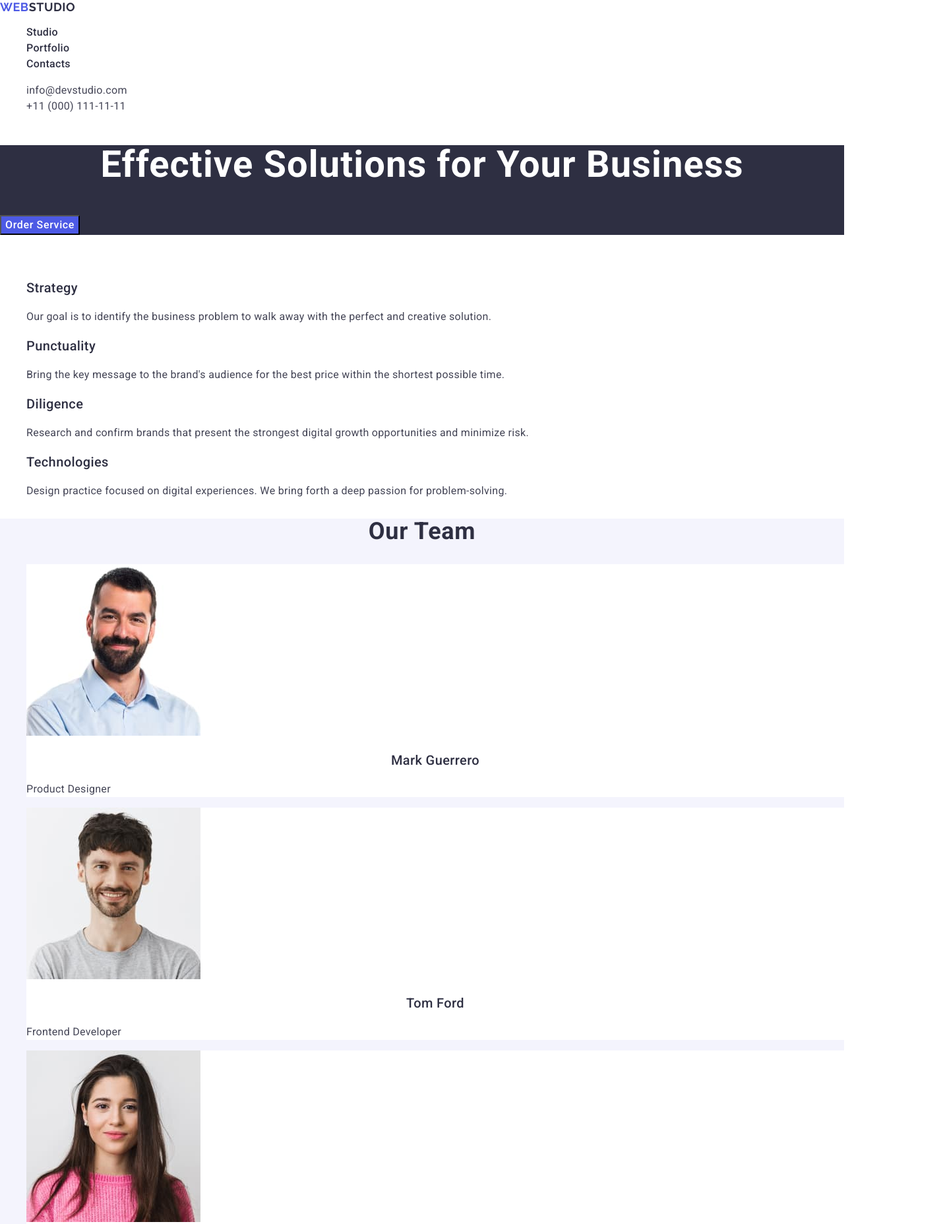
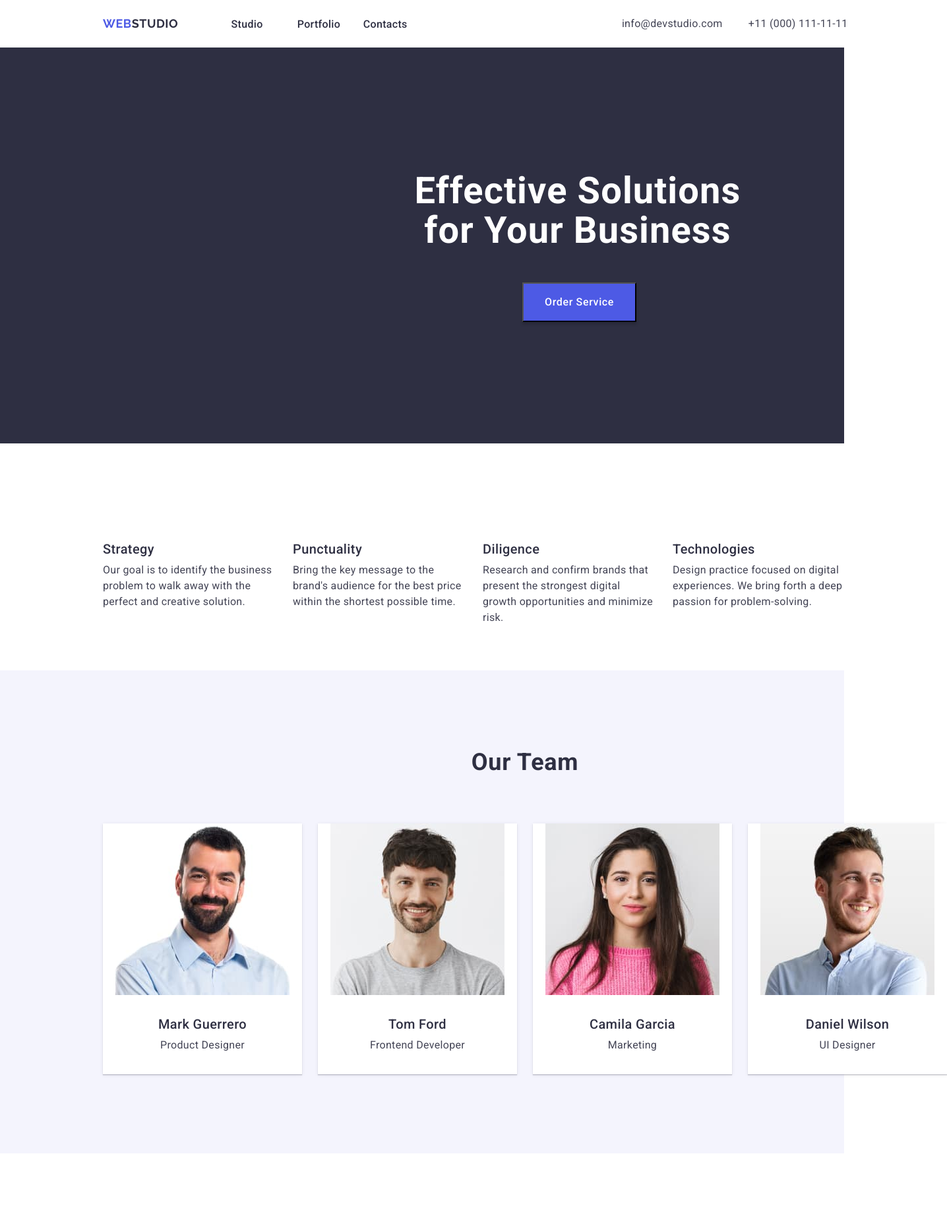
Before and after one commit to MariannaHon/goit-markup-hw-03, a plain HTML site: page index.html in a window 1280 px wide. Shown: the top 1855 px of the page at 66% size, 1436 px wide, since content can reach past the window. Drawn offline with nearby package versions, Linux system fonts and the light colour scheme.

Commit message:
commit-1
added paddings/margins etc. from figma

```diff
--- a/css/styles.css
+++ b/css/styles.css
@@ -1,11 +1,13 @@
 body {
     font-family: 'Roboto', sans-serif;
     color:#434455;
-    background-color: var(--WHITE, #FFF);
+    background-color: #FFF;
 }
+/* Logo */
 .navigation .logo .black {
-    color: var(--NAVY-BLUE, #2E2F42);
+    color:#2E2F42;
     font-family: 'Raleway', sans-serif;
+    width: 71px;
 }
 .bottom .logo .black {
     color: #f4f4fd;
@@ -18,7 +20,25 @@ body {
     line-height: 1.17;
     letter-spacing: 0.03em;
     text-transform: uppercase;
-    color: var(--IRIS, #4D5AE5);
+    color:#4D5AE5;
+    display: inline-flex;
+    height: 24px;
+    align-items: center;
+    flex-shrink: 0;
+}
+
+/* Header */
+/* Navigation */
+
+.list-nav {
+    display: inline-flex;
+    align-items: flex-start;
+    gap: 40px;
+    margin-left: 76px;
+    margin-right: 332px;
+}
+.item-nav {
+    width: calc((100% - 80px) / 3);
 }
 .button-nav {
     font-size: 16px;
@@ -28,36 +48,45 @@ body {
     color: #2e2f42;
 }
 .button-nav:hover {
-    color: var(--OCEAN, #404BBF);
+    color:#404BBF;
     font-size: 16px;
     font-weight: 500;
     line-height: 1.5;
     letter-spacing: 0.02em;
 }
 .button-nav:active {
-    color: var(--OCEAN, #404BBF);
+    color:#404BBF;
     font-size: 16px;
     font-weight: 500;
     line-height: 1.5;
     letter-spacing: 0.02em;
 }
 .button-nav:focus {
-    color: var(--OCEAN, #404BBF);
+    color:#404BBF;
     font-size: 16px;
     font-weight: 500;
     line-height: 1.5;
     letter-spacing: 0.02em;
 }
+/* Contacts */
 .contacts {
-    color: var(--SLATE, #434455);
+    color:#434455;
     font-size: 16px;
     font-style: normal;
     font-weight: 400;
     line-height: 1.5;
     letter-spacing: 0.02em;
 }
+.list-contacts {
+    display: inline-flex;
+    align-items: flex-start;
+    gap: 40px;
+}
+.item-contacts {
+    width: calc((100% - 40px) / 2);
+}
 .contacts:hover {
-    color: var(--OCEAN, #404BBF);
+    color:#404BBF;
     font-size: 16px;
     font-weight: 400;
     line-height: 1.5;
@@ -65,35 +94,56 @@ body {
     font-style: normal;
 }
 .contacts:focus {
-    color: var(--OCEAN, #404BBF);
+    color:#404BBF;
     font-size: 16px;
     font-weight: 400;
     line-height: 1.5;
     letter-spacing: 0.02em;
     font-style: normal;
 }
+/* Basic */
 ul, ol {
     list-style-type: none;
+    margin: 0;
+    padding-left: 0;
 }
 a {
     text-decoration: none;
 }
+h1, h2, h3, h4, h5, h6, p {
+    margin: 0;
+}
+img {
+    display: block;
+    max-width: 100%;
+}
+/* Section 1 */
 .title {
-    color: var(--WHITE, #FFF);
+    color:#FFF;
     font-size: 56px;
     font-weight: 700;
     line-height: 1.07;
-    letter-spacing: 1.12px;
+    letter-spacing: 0.02em;
     text-align: center;
+    width: 496px;
+    padding-top: 188px;
+    margin-left: 472px;
 }
 .button {
-    background: var(--IRIS, #4D5AE5);
-    color: var(--WHITE, #FFF);
+    background:#4D5AE5;
+    color:#FFF;
     font-size: 16px;
     font-weight: 500;
     line-height: 1.5;
     letter-spacing: 0.64px;
     cursor: pointer;
+    display: inline-flex;
+    padding: 16px 32px;
+    align-items: flex-start;
+    gap: 10px;
+    box-shadow: 0px 4px 4px 0px rgba(0, 0, 0, 0.15);
+    margin-left: 636px;
+    margin-top: 48px;
 }
 .button:hover {
     background: var(--OCEAN, #404BBF);
@@ -101,81 +151,169 @@ a {
     font-size: 16px;
     font-weight: 500;
     line-height: 1.5;
-    letter-spacing: 0.64px;
+    letter-spacing: 0.04em;
     cursor: pointer;
 }
 .button:focus {
-    background: var(--OCEAN, #404BBF);
-    color: var(--WHITE, #FFF);
+    background: #404BBF;
+    color:#FFF;
     font-size: 16px;
     font-weight: 500;
     line-height: 1.5;
-    letter-spacing: 0.64px;
+    letter-spacing: 0.04em;
     cursor: pointer;
 }
-
+/* Section 2 (Benefits) */
 .hiding {
     color:#FFF;
     text-align: center;
 }
-.benefits .small-title {
+.list-benefits {
+    gap: 24px;
+    display: flex;
+    flex-direction: row;
+}
+.item-benefits {
+    width: calc((100% - 72px) / 4);
+    display: flex;
+    width: 264px;
+    flex-direction: column;
+    align-items: flex-start;
+    gap: 8px;
+}
+.list-benefits .small-title {
     font-size: 20px;
     font-weight: 500;
     line-height: 1.2;
     letter-spacing: 0.4px;
     color: #2e2f42;
 }
-.team .small-title {
+.list-benefits .paragraf {
+    color: #434455;
+    font-size: 16px;
+    line-height: 1.5;
+    letter-spacing: 0.02em;
+}
+/* Section 3 (Team) */
+.list-team {
+    display: flex;
+    flex-direction: row;
+    gap: 24px;
+}
+.item {
+    display: inline-flex;
+    padding-bottom: 0px;
+    flex-direction: column;
+    justify-content: center;
+    align-items: center;
+    gap: 32px;
+    box-shadow: 0px 2px 1px 0px rgba(46, 47, 66, 0.08), 0px 1px 1px 0px rgba(46, 47, 66, 0.16), 0px 1px 6px 0px rgba(46, 47, 66, 0.08);
+    width: calc((100% - 72px) / 4);
+}
+.card {
+    display: flex;
+    width: 232px;
+    flex-direction: column;
+    justify-content: center;
+    align-items: center;
+    gap: 8px;
+    padding-bottom: 32px;
+}
+.list-team .small-title {
     font-size: 20px;
     font-weight: 500;
     line-height: 1.2;
-    letter-spacing: 0.4px;
+    letter-spacing: 0.02em;
     color: #2e2f42;
     text-align: center
 }
-.portfolio .small-title {
+.list-team .paragraf {
+    color: #434455;
+    font-size: 16px;
+    line-height: 1.5;
+    letter-spacing: 0.02em;
+}
+/* Portfolio */
+.list-portfolio {
+    display: flex;
+    flex-direction: row;
+}
+.item-portfolio {
+    width: calc((100% - 72px) / 3);
+    display: flex;
+    width: 360px;
+    height: 420px;
+    padding-bottom: 0px;
+    flex-direction: column;
+    align-items: flex-start;
+    gap: 32px;
+    flex-shrink: 0;
+}
+.row-first, .row-second {
+    width: 1128px;
+    height: 420px;
+    flex-shrink: 0;
+    gap: 24px;
+}
+.row-first {
+    margin-bottom: 48px;
+}
+.card-portfolio {
+    display: flex;
+    padding: 0px 16px;
+    flex-direction: column;
+    justify-content: center;
+    align-items: flex-start;
+    gap: 8px;
+    align-self: stretch;
+    padding-bottom: 32px;
+}
+.list-portfolio .small-title {
     font-size: 20px;
     font-weight: 500;
     line-height: 1.2;
-    letter-spacing: 0.4px;
+    letter-spacing: 0.02em;
     color: #2e2f42;
 }
-.benefits .paragraf {
-    color: var(--SLATE, #434455);
+.list-portfolio .paragraf {
+    color:#434455;
     font-size: 16px;
     line-height: 1.5;
-    letter-spacing: 0.32px;
+    letter-spacing: 0.02em;
 }
-.team .paragraf {
-    color: var(--SLATE, #434455);
-    font-size: 16px;
-    line-height: 1.5;
-    letter-spacing: 0.32px;
-}
-.portfolio .paragraf {
-    color: var(--SLATE, #434455);
-    font-size: 16px;
-    line-height: 1.5;
-    letter-spacing: 0.32px;
-}
+
+
 .title-middle {
     font-size: 36px;
     font-weight: 700;
     line-height: 1.11;
-    letter-spacing: 0.72px;
+    letter-spacing: 0.02em;
     text-transform: capitalize;
     text-align: center;
     color: #2e2f42;
+    padding-top: 120px;
+    margin-bottom: 72px;
+}
+
+/* Footer */
+.bottom-content {
+    width: 264px;
+    height: 112px;
+    flex-shrink: 0;
+    padding-top: 100px;
 }
 .bottom .paragraf {
-    color: var(--CLOUD, #F4F4FD);
+    color:#F4F4FD;
     font-size: 16px;
     line-height: 1.5;
-    letter-spacing: 0.32px;
+    letter-spacing: 0.02em;
+    margin-top: 16px;
 }
 .bottom {
-    background: var(--NAVY-BLUE, #2E2F42);
+    background: #2E2F42;
 }
+
+
 .block {
     background-color: #2e2f42;
 }
@@ -185,3 +323,43 @@ a {
 .item {
     background-color: #FFFFFF;
 }
+.container {
+    max-width: 100%;
+    margin-left: 156px;
+    margin-right: 156px;
+}
+header .container {
+    display: flex;
+    width: 1440px;
+    height: 72px;
+    align-items: center;
+    flex-shrink: 0;
+}
+.block .container {
+    width: 1440px;
+    height: 600px;
+    flex-shrink: 0;
+}
+.block-benefits .container {
+    margin-top: 120px;
+    margin-bottom: 120px;
+    width: 1128px;
+    height: 104px;
+    flex-shrink: 0;
+}
+.block-second .container {
+    width: 1440px;
+    height: 732px;
+    flex-shrink: 0;
+}
+.block-portfolio .container {
+    width: 1128px;
+    height: 1000px;
+    flex-shrink: 0;
+    margin-bottom: 120px;
+}
+.bottom .container {
+    width: 1440px;
+    height: 312px;
+    flex-shrink: 0;
+}
--- a/index.html
+++ b/index.html
@@ -15,128 +15,164 @@
 <body>
     <!-- Header -->
     <header>
+        <div class="container">
             <nav class="navigation">
                 <a href="./index.html" class="logo">Web<span class="black">Studio</span></a>
-            <ul>
-                <li>
+                <ul class="list-nav">
+                    <li class="item-nav">
                         <a href="./index.html" class="button-nav">Studio</a>
                     </li>
-                <li>
+                    <li class="item-nav">
                         <a href="" class="button-nav">Portfolio</a>
                     </li>
-                <li>
+                    <li class="item-nav">
                         <a href="" class="button-nav">Contacts</a>
                     </li>
                 </ul>
             </nav>
 
             <address class="contacts">
-            <ul>
-                <li>
+                <ul class="list-contacts">
+                    <li class="item-contacts">
                         <a href="mailto:info@devstudio.com" class="contacts">info@devstudio.com</a>
                     </li>
-                <li>
+                    <li class="item-contacts">
                         <a href="tel:+110001111111" class="contacts">+11 (000) 111-11-11</a>
                     </li>
                 </ul>
             </address>
+        </div>
     </header>
     <main>
         <!-- Main -->
         <!-- Title -->
         <section class="block">
+            <div class="container">
                 <h1 class="title">Effective Solutions for Your Business</h1>
                 <button type="button" class="button">Order Service</button>
+            </div>
         </section>
         <!-- Benefits -->
-        <section>
+        <section class="block-benefits">
+            <div class="container">
                 <h2 class="hiding">Our benefits</h2>
-            <ul class="benefits">
-                <li>
+                <ul class="list-benefits">
+                    <li class="item-benefits">
                         <h3 class="small-title">Strategy</h3>
                         <p class="paragraf">Our goal is to identify the business problem to walk away with the perfect and creative solution.</p>
                     </li>
-                <li>
+                    <li class="item-benefits">
                         <h3 class="small-title">Punctuality</h3>
                         <p class="paragraf">Bring the key message to the brand's audience for the best price within the shortest possible time.</p>
                     </li>
-                <li>
+                    <li class="item-benefits">
                         <h3 class="small-title">Diligence</h3>
                         <p class="paragraf">Research and confirm brands that present the strongest digital growth opportunities and minimize risk.</p>
                     </li>
-                <li>
+                    <li class="item-benefits">
                         <h3 class="small-title">Technologies</h3>
                         <p class="paragraf">Design practice focused on digital experiences. We bring forth a deep passion for problem-solving.</p>
                     </li>
                 </ul>
+            </div>
         </section>
         <!-- Our Team -->
         <section class="block-second">
+            <div class="container">
                 <h2 class="title-middle">Our Team</h2>
-            <ul class="team">
+                <ul class="list-team">
                     <li class="item">
-                    <img src="./images/img1.jpg" width="264" height="260" alt="Product Designer" >
+                        <img src="./images/img1.jpg" width="264" height="260" alt="Product Designer">
+                        <div class="card">
                             <h3 class="small-title">Mark Guerrero</h3>
                             <p class="paragraf">Product Designer</p>
+                        </div>
                     </li>
                     <li class="item">
-                    <img src="./images/img2.jpg" width="264" height="260" alt="Frontend Developer" >
+                        <img src="./images/img2.jpg" width="264" height="260" alt="Frontend Developer" class="imagine">
+                        <div class="card">
                             <h3 class="small-title">Tom Ford</h3>
                             <p class="paragraf">Frontend Developer</p>
+                        </div>
                     </li>
                     <li class="item">
-                    <img src="./images/img3.jpg" width="264" height="260" alt="Marketing">
+                        <img src="./images/img3.jpg" width="264" height="260" alt="Marketing" class="imagine">
+                        <div class="card">
                             <h3 class="small-title">Camila Garcia</h3>
                             <p class="paragraf">Marketing</p>
+                        </div>
                     </li>
                     <li class="item">
-                    <img src="./images/img4.jpg" width="264" height="260" alt="UI Designer">
+                        <img src="./images/img4.jpg" width="264" height="260" alt="UI Designer" class="imagine">
+                        <div class="card">
                             <h3 class="small-title">Daniel Wilson</h3>
                             <p class="paragraf">UI Designer</p>
+                        </div>
                     </li>
                 </ul>
+            </div>
         </section>
         <!-- Portfolio -->
-        <section>
+        <section class="block-portfolio">
+            <div class="container">
                 <h2 class="title-middle">Our Portfolio</h2>
-            <ul class="portfolio">
-                <li>
+                <ul class="list-portfolio row-first">
+                    <li class="item-portfolio">
                         <img src="./images/img5.jpg" width="360" height="300" alt="Banking application">
+                        <div class="card-portfolio">
                             <h3 class="small-title">Banking App</h3>
                             <p class="paragraf">App</p>
+                        </div>
                     </li>
-                <li>
+                    <li class="item-portfolio">
                         <img src="./images/img6.jpg" width="360" height="300" alt="Payment with phone">
+                        <div class="card-portfolio">
                             <h3 class="small-title">Cashless Payment</h3>
                             <p class="paragraf">Marketing</p>
+                        </div>
                     </li>
-                <li>
+                    <li class="item-portfolio">
                         <img src="./images/img7.jpg" width="360" height="300" alt="Laptop and phone">
+                        <div class="card-portfolio">
                             <h3 class="small-title">Meditation App</h3>
                             <p class="paragraf">App</p>
+                        </div>
                     </li>
-                <li>
+                </ul>
+                <ul class="list-portfolio row-second">
+                    <li class="item-portfolio">
                         <img src="./images/img8.jpg" width="360" height="300" alt="Car">
+                        <div class="card-portfolio">
                             <h3 class="small-title">Taxi Service</h3>
                             <p class="paragraf">Marketing</p>
+                        </div>
                     </li>
-                <li>
+                    <li class="item-portfolio">
                         <img src="./images/img9.jpg" width="360" height="300" alt="Phone screens">
+                        <div class="card-portfolio">
                             <h3 class="small-title">Screen Illustrations</h3>
                             <p class="paragraf">Design</p>
+                        </div>
                     </li>
-                <li>
+                    <li class="item-portfolio">
                         <img src="./images/img10.jpg" width="360" height="300" alt="Young women">
+                        <div class="card-portfolio">
                             <h3 class="small-title">Online Courses</h3>
                             <p class="paragraf">Marketing</p>
+                        </div>
                     </li>
                 </ul>
+            </div>
         </section>
     </main>
     <!-- Footer -->
     <footer class="bottom">
+        <div class="container">
+            <div class="bottom-content">
                 <a href="./index.html" class="logo">Web<span class="black">Studio</span></a>
                 <p class="paragraf">Increase the flow of customers and sales for your business with digital marketing & growth solutions.</p>
+            </div>
+        </div>
     </footer>
 </body>
 </html>
```
Lines whose indentation alone changed are shown as unchanged.
